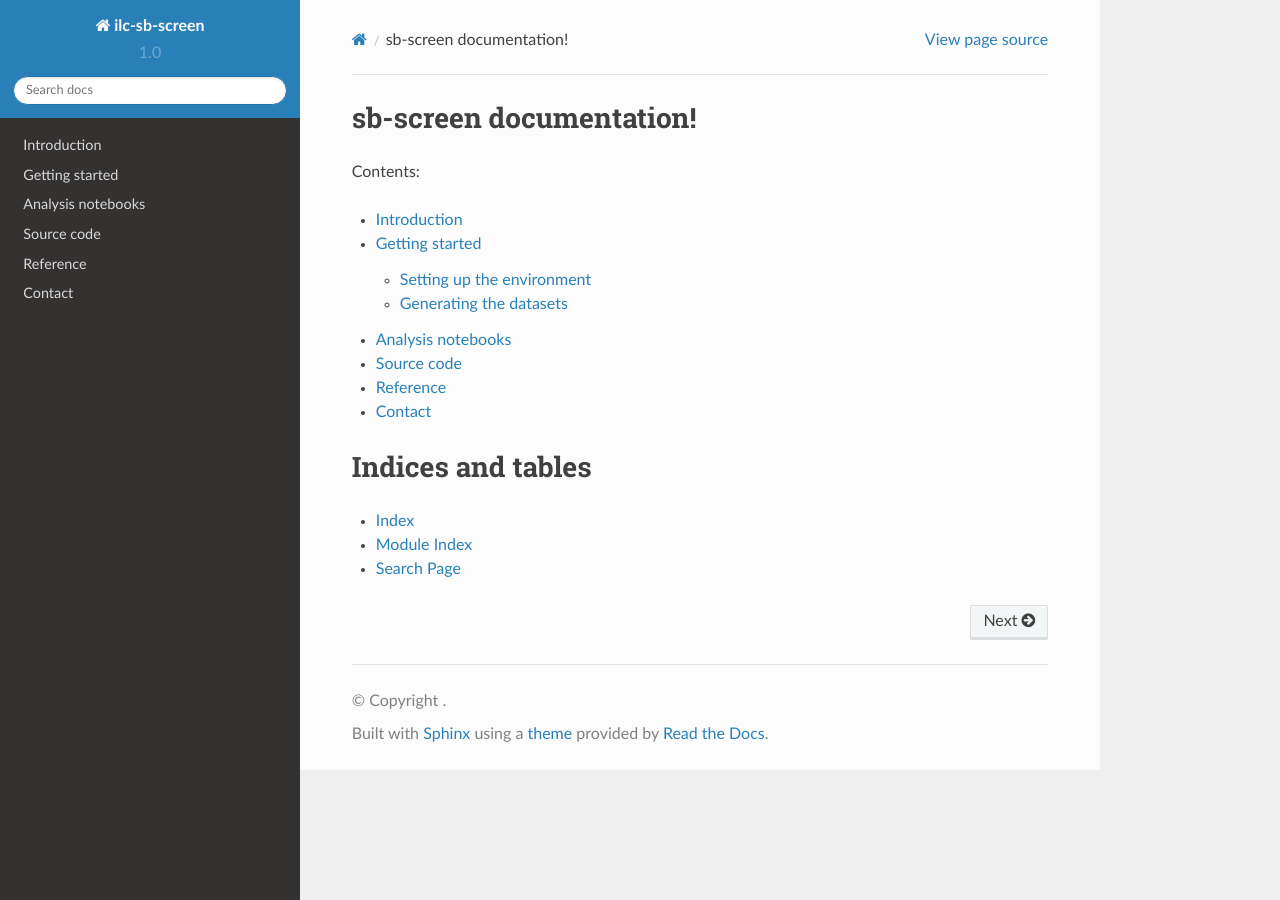
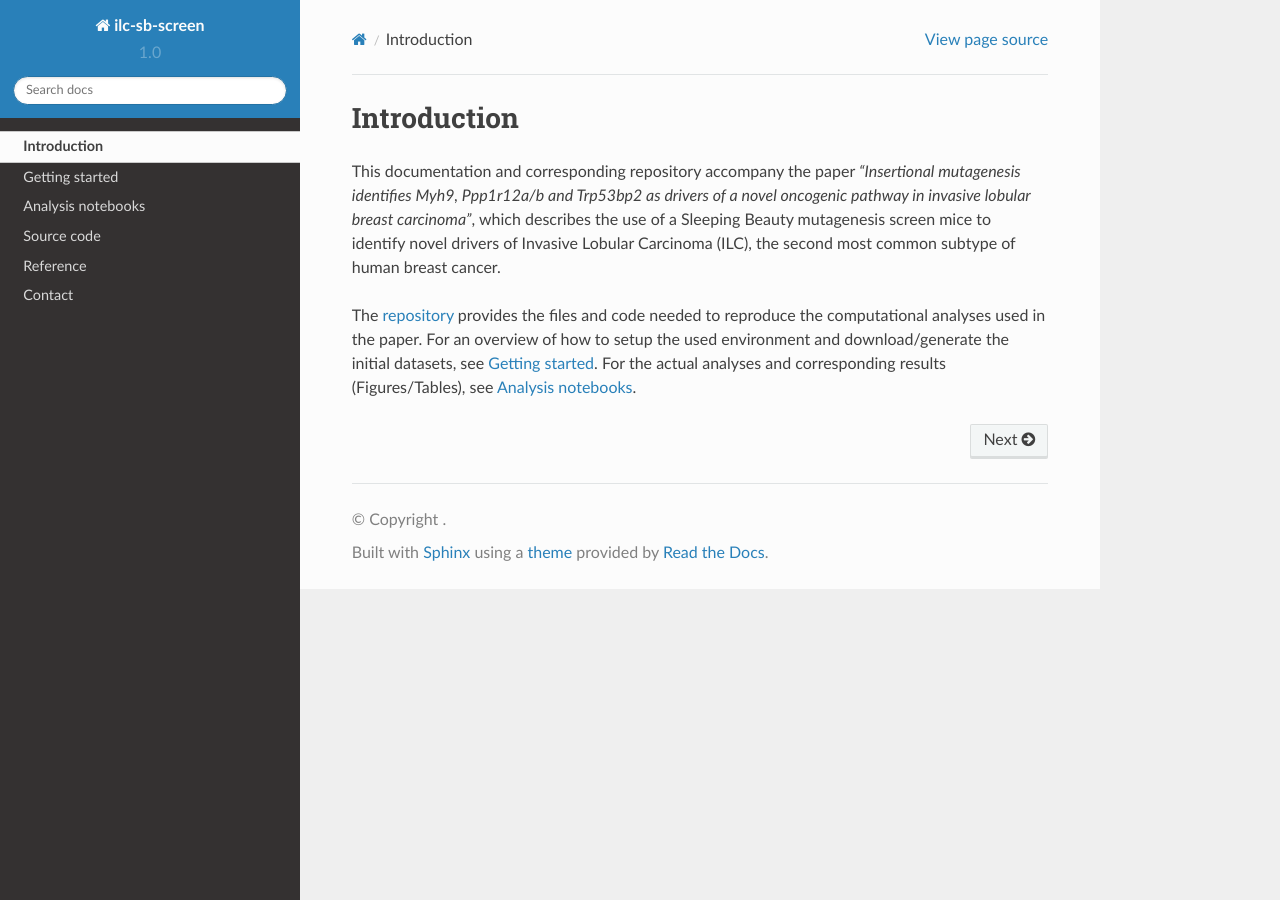
Before and after one commit to jrderuiter/ilc-sb-screen, a Sphinx documentation site: the page built from docs/index.rst, in a window 1280 px wide. Built offline with Sphinx 7.4.7 and the Read the Docs theme 2.0.0, drawn with Linux system fonts in a browser that asks for light colours.

Commit message:
Updated documentation.

```diff
--- a/docs/index.rst
+++ b/docs/index.rst
@@ -1,27 +1,29 @@
-.. sb-screen documentation master file, created by
-   sphinx-quickstart.
-   You can adapt this file completely to your liking, but it should at least
-   contain the root `toctree` directive.
+============
+Introduction
+============
 
-sb-screen documentation!
-==============================================
+This documentation and corresponding repository accompany the paper
+*"Insertional mutagenesis identifies Myh9, Ppp1r12a/b and Trp53bp2 as drivers
+of a novel oncogenic pathway in invasive lobular breast carcinoma"*, which
+describes the use of a Sleeping Beauty mutagenesis screen mice to identify
+novel drivers of Invasive Lobular Carcinoma (ILC), the second most common
+subtype of human breast cancer.
 
-Contents:
+The repository_ provides the files and code needed to reproduce the
+computational analyses used in the paper. For an overview of how to setup
+the used environment and download/generate the initial datasets, see
+:ref:`getting-started`. For the actual analyses and corresponding results
+(Figures/Tables), see :ref:`analysis-notebooks`.
+
+.. _repository: https://github.com/jrderuiter/ilc-sb-screen/tree/master/notebooks
 
 .. toctree::
    :maxdepth: 2
+   :hidden:
 
-   introduction
+   self
    getting-started
    notebooks
    source
    reference
    contact
-
-
-Indices and tables
-==================
-
-* :ref:`genindex`
-* :ref:`modindex`
-* :ref:`search`
--- a/docs/notebooks.rst
+++ b/docs/notebooks.rst
@@ -17,10 +17,12 @@ are divided into the following notebooks:
 
 A. `Supplemental Tables <https://github.com/jrderuiter/ilc-sb-screen/blob/master/notebooks/A.%20Supplemental%20tables.ipynb>`_
 B. `Supplemental Figures <https://github.com/jrderuiter/ilc-sb-screen/blob/master/notebooks/B.%20Supplemental%20figures.ipynb>`_
+C. `Figshare dataset <https://github.com/jrderuiter/ilc-sb-screen/blob/master/notebooks/C.%20Figshare%20dataset.ipynb>`_
 
 In general, each notebook describes the analysis for a single Figure or set
-of results. The latter two notebooks contain a number of supplemental analyses
-that are not included in the other notebooks.
+of results. Notebooks A and B contain a number of supplemental analyses
+that are not included in the other notebooks. The Figshare notebook contains
+the code that was used to create the dataset shared on Figshare.
 
 Static versions of the notebooks can be viewed in the Github repository_.
 
--- a/docs/reference.rst
+++ b/docs/reference.rst
@@ -3,5 +3,5 @@ Reference
 =========
 
 Kas, S.M., de Ruiter, J.R., Schipper, K. et al. Insertional mutagenesis
-identifies Myh9, Ppp1r12a/b and Trp53bp2 as drivers of a novel oncogenic pathway in
-invasive lobular breast carcinoma. *Under revision.*
+identifies Myh9, Ppp1r12a/b and Trp53bp2 as drivers of a novel oncogenic pathway
+in invasive lobular breast carcinoma. *Under revision.*
```
Also changed, not shown: docs/getting-started.rst (+7 -3 lines), docs/introduction.rst (deleted, +0 -18 lines), docs/source.rst (+5 -5 lines), environment.yml (+4 -10 lines).
